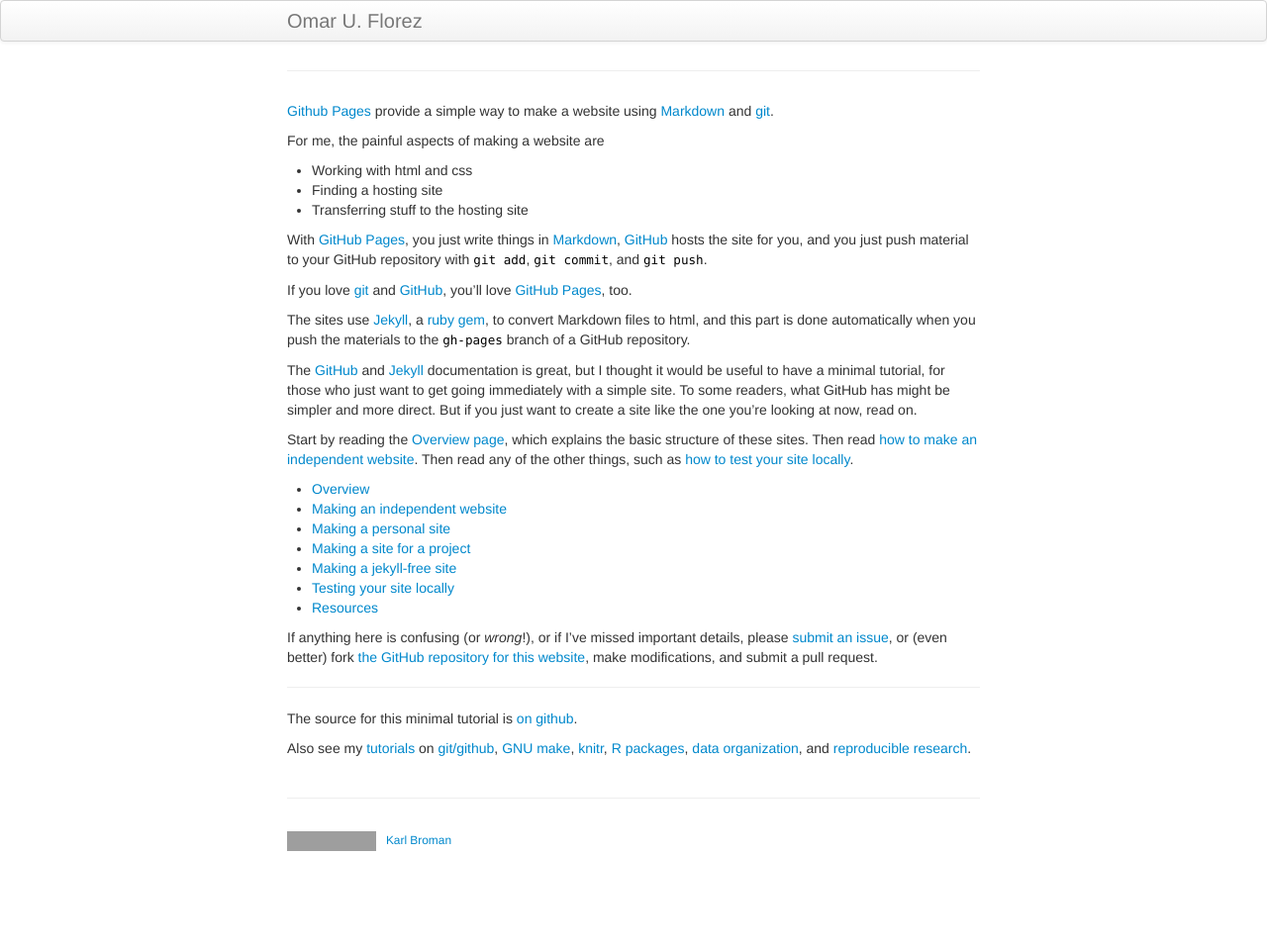
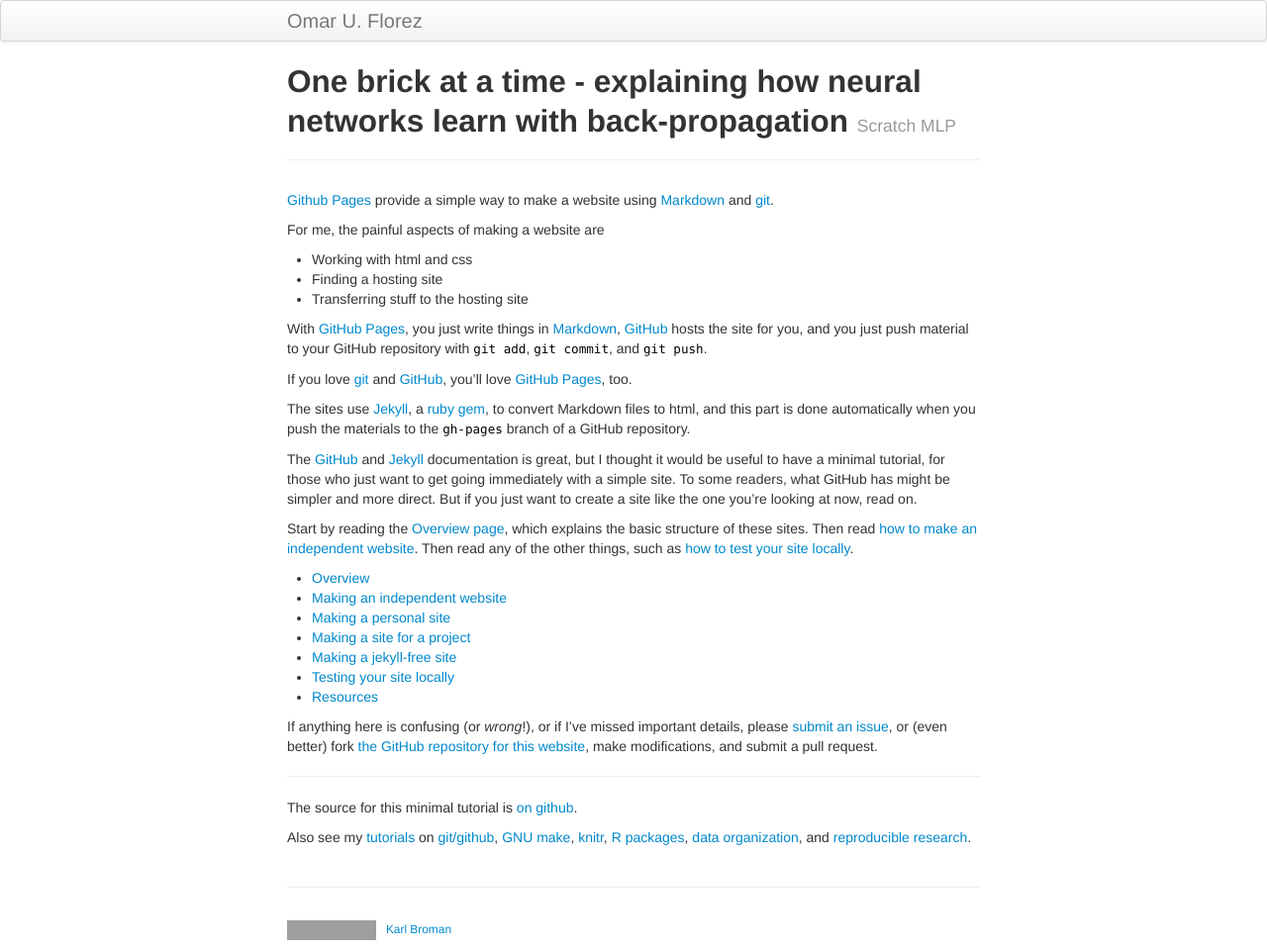
Before and after one commit to omar-florez/scratch_mlp, a Jekyll site: the page built from docs/index.md, in a window 1280 px wide. Shown: the whole page at 99% size. Built offline with Jekyll 4.4.1, drawn with Linux system fonts in a browser that asks for light colours; our own code applies the rules of GitHub Pages for plain Markdown files; before the commit the page ends 900 px from its top, so only the background shows below that; grey boxes are pictures that could not be loaded.

Commit message:
no message

```diff
--- a/docs/index.md
+++ b/docs/index.md
@@ -1,6 +1,6 @@
 ---
 layout: page
-title: One brick at a time\: explaining how neural networks learn with back-propagation
+title: One brick at a time - explaining how neural networks learn with back-propagation
 tagline: Scratch MLP
 description: Minimal tutorial on making a simple website with GitHub Pages
 ---
```
